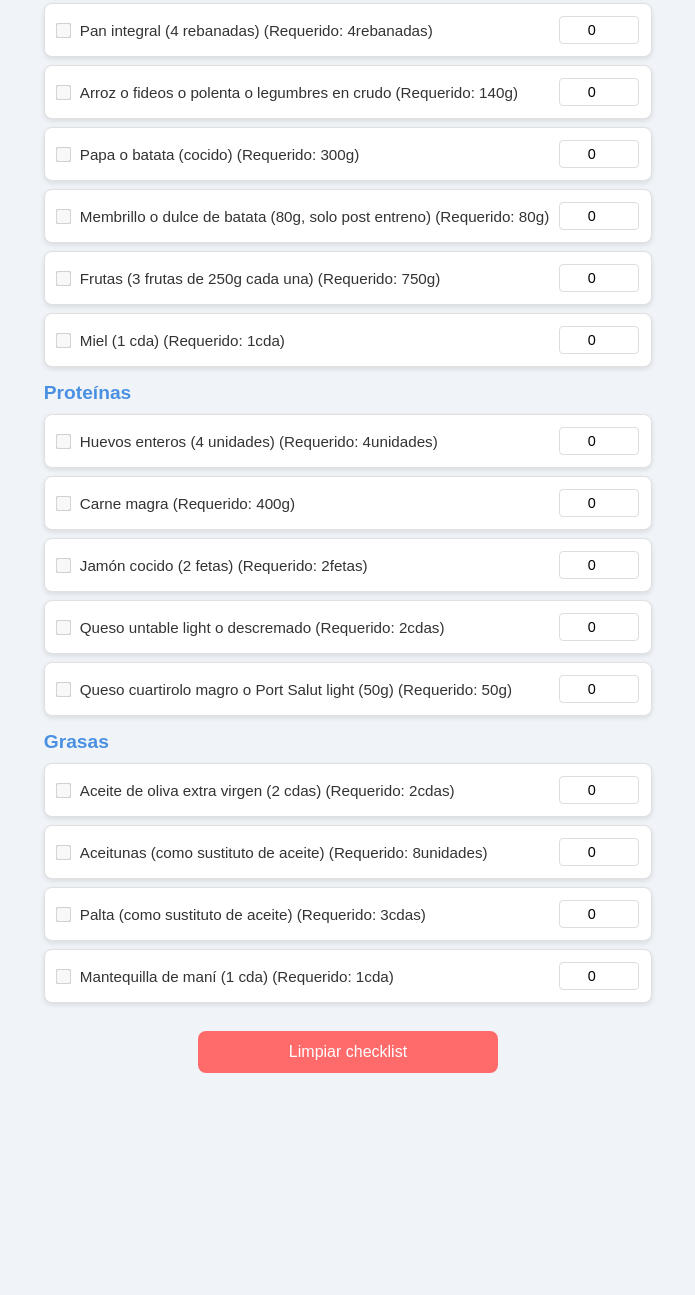
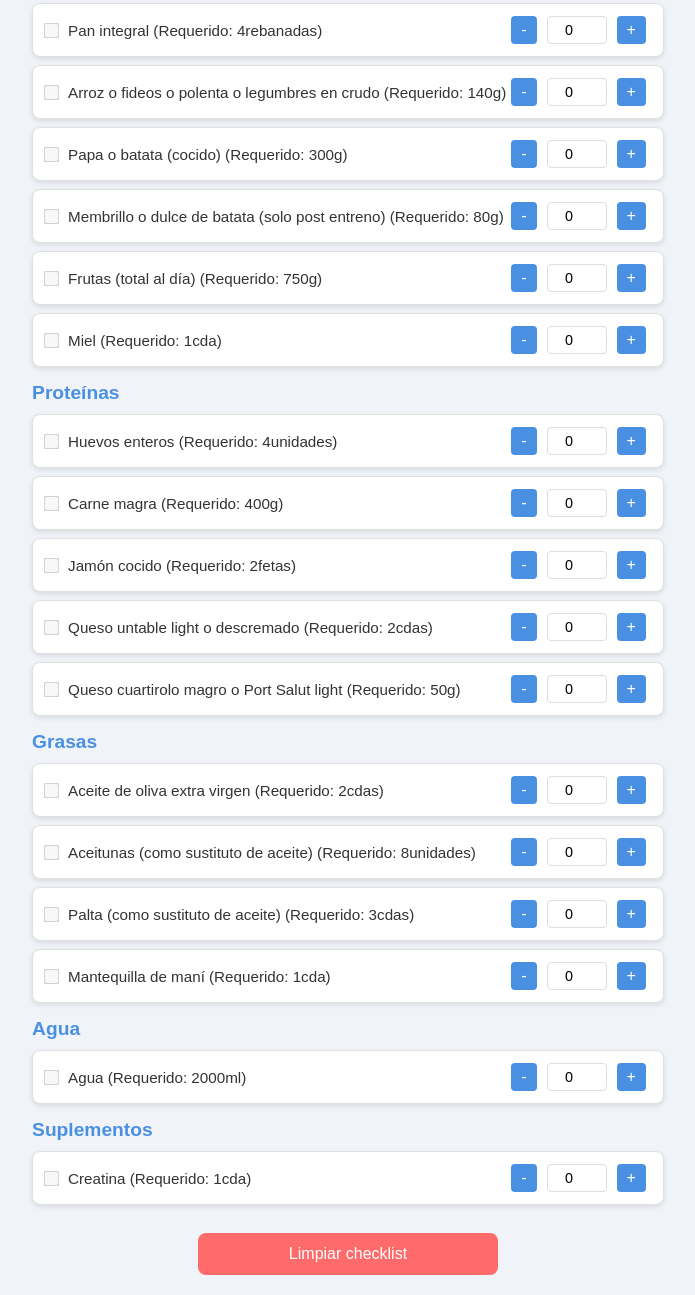
Before and after one commit to nicomauvecin/nutri-app, a plain HTML site: page index.html in a window 1280 px wide. Shown: the part 326-1621 px from the top of the page, without its empty margins (292-987 px from the left). Before the commit the page ends 1419 px from the top, so only its background shows below. Drawn offline with Linux system fonts and the light colour scheme.

Commit message:
new changes

```diff
--- a/index.html
+++ b/index.html
@@ -19,6 +19,12 @@
 
         <h3>Grasas</h3>
         <ul id="fats"></ul>
+
+        <h3>Agua</h3>
+        <ul id="water"></ul>
+
+        <h3>Suplementos</h3>
+        <ul id="supplements"></ul>
     </div>
 
     <button id="resetButton">Limpiar checklist</button> <!-- Botón para limpiar la plantilla -->
--- a/script.js
+++ b/script.js
@@ -1,27 +1,33 @@
 const foods = {
     carbohydrates: [
-        { name: "Yogur descremado (1 vaso de 200cc)", requiredAmount: 200, unit: "ml", consumed: 0 },
-        { name: "Leche descremada (1 taza o vaso de 200cc)", requiredAmount: 200, unit: "ml", consumed: 0 },
-        { name: "Granola o quínoa pop (50g)", requiredAmount: 50, unit: "g", consumed: 0 },
-        { name: "Pan integral (4 rebanadas)", requiredAmount: 4, unit: "rebanadas", consumed: 0 },
-        { name: "Arroz o fideos o polenta o legumbres en crudo", requiredAmount: 140, unit: "g", consumed: 0 },
-        { name: "Papa o batata (cocido)", requiredAmount: 300, unit: "g", consumed: 0 },
-        { name: "Membrillo o dulce de batata (80g, solo post entreno)", requiredAmount: 80, unit: "g", consumed: 0 },
-        { name: "Frutas (3 frutas de 250g cada una)", requiredAmount: 750, unit: "g", consumed: 0 },
-        { name: "Miel (1 cda)", requiredAmount: 1, unit: "cda", consumed: 0 }
+        { name: "Yogur descremado", requiredAmount: 200, unit: "ml", consumed: 0, increment: 50 },
+        { name: "Leche descremada", requiredAmount: 200, unit: "ml", consumed: 0, increment: 50 },
+        { name: "Granola o quínoa pop", requiredAmount: 50, unit: "g", consumed: 0, increment: 50 },
+        { name: "Pan integral", requiredAmount: 4, unit: "rebanadas", consumed: 0, increment: 1 },
+        { name: "Arroz o fideos o polenta o legumbres en crudo", requiredAmount: 140, unit: "g", consumed: 0, increment: 50 },
+        { name: "Papa o batata (cocido)", requiredAmount: 300, unit: "g", consumed: 0, increment: 50 },
+        { name: "Membrillo o dulce de batata (solo post entreno)", requiredAmount: 80, unit: "g", consumed: 0, increment: 50 },
+        { name: "Frutas (total al día)", requiredAmount: 750, unit: "g", consumed: 0, increment: 50 },
+        { name: "Miel", requiredAmount: 1, unit: "cda", consumed: 0, increment: 1 }
     ],
     proteins: [
-        { name: "Huevos enteros (4 unidades)", requiredAmount: 4, unit: "unidades", consumed: 0 },
-        { name: "Carne magra", requiredAmount: 400, unit: "g", consumed: 0 },
-        { name: "Jamón cocido (2 fetas)", requiredAmount: 2, unit: "fetas", consumed: 0 },
-        { name: "Queso untable light o descremado", requiredAmount: 2, unit: "cdas", consumed: 0 },
-        { name: "Queso cuartirolo magro o Port Salut light (50g)", requiredAmount: 50, unit: "g", consumed: 0 }
+        { name: "Huevos enteros", requiredAmount: 4, unit: "unidades", consumed: 0, increment: 1 },
+        { name: "Carne magra", requiredAmount: 400, unit: "g", consumed: 0, increment: 50 },
+        { name: "Jamón cocido", requiredAmount: 2, unit: "fetas", consumed: 0, increment: 1 },
+        { name: "Queso untable light o descremado", requiredAmount: 2, unit: "cdas", consumed: 0, increment: 1 },
+        { name: "Queso cuartirolo magro o Port Salut light", requiredAmount: 50, unit: "g", consumed: 0, increment: 50 }
     ],
     fats: [
-        { name: "Aceite de oliva extra virgen (2 cdas)", requiredAmount: 2, unit: "cdas", consumed: 0 },
-        { name: "Aceitunas (como sustituto de aceite)", requiredAmount: 8, unit: "unidades", consumed: 0 },
-        { name: "Palta (como sustituto de aceite)", requiredAmount: 3, unit: "cdas", consumed: 0 },
-        { name: "Mantequilla de maní (1 cda)", requiredAmount: 1, unit: "cda", consumed: 0 }
+        { name: "Aceite de oliva extra virgen", requiredAmount: 2, unit: "cdas", consumed: 0, increment: 1 },
+        { name: "Aceitunas (como sustituto de aceite)", requiredAmount: 8, unit: "unidades", consumed: 0, increment: 1 },
+        { name: "Palta (como sustituto de aceite)", requiredAmount: 3, unit: "cdas", consumed: 0, increment: 1 },
+        { name: "Mantequilla de maní", requiredAmount: 1, unit: "cda", consumed: 0, increment: 1 }
+    ],
+    water: [
+        { name: "Agua", requiredAmount: 2000, unit: "ml", consumed: 0, increment: 500 }
+    ],
+    supplements: [
+        { name: "Creatina", requiredAmount: 1, unit: "cda", consumed: 0, increment: 1 }
     ]
 };
 
@@ -39,28 +45,49 @@ function createChecklist() {
             checkbox.disabled = true;  // Desactivado, se marcará automáticamente
             checkbox.checked = item.consumed >= item.requiredAmount;
 
-            // Nombre del alimento
+            // Nombre del alimento con la cantidad requerida
             const label = document.createElement('span');
             label.textContent = `${item.name} (Requerido: ${item.requiredAmount}${item.unit})`;
 
-            // Input para agregar cantidad consumida
-            const input = document.createElement('input');
-            input.type = 'number';
-            input.placeholder = `Consumido (${item.unit})`;
-            input.value = item.consumed;
-            input.addEventListener('change', () => {
-                const consumedAmount = parseFloat(input.value) || 0;
-                item.consumed = consumedAmount;
-                checkbox.checked = item.consumed >= item.requiredAmount;
+            // Botón para restar cantidad
+            const subtractButton = document.createElement('button');
+            subtractButton.textContent = "-";
+            subtractButton.addEventListener('click', () => {
+                item.consumed = Math.max(0, item.consumed - item.increment);
+                updateUI(item, input, checkbox);
                 saveProgress();
             });
 
+            // Input para mostrar cantidad consumida
+            const input = document.createElement('input');
+            input.type = 'number';
+            input.readOnly = true;
+            input.value = item.consumed;
+
+            // Botón para sumar cantidad
+            const addButton = document.createElement('button');
+            addButton.textContent = "+";
+            addButton.addEventListener('click', () => {
+                item.consumed += item.increment;
+                updateUI(item, input, checkbox);
+                saveProgress();
+            });
+
+            // Agregar elementos al item de la lista
             listItem.appendChild(checkbox);
             listItem.appendChild(label);
+            listItem.appendChild(subtractButton);
             listItem.appendChild(input);
+            listItem.appendChild(addButton);
             list.appendChild(listItem);
         });
     }
+}
+
+// Actualizar el estado de los elementos en la interfaz de usuario
+function updateUI(item, input, checkbox) {
+    input.value = item.consumed;
+    checkbox.checked = item.consumed >= item.requiredAmount;
 }
 
 // Mostrar la fecha actual en el subtítulo
--- a/style.css
+++ b/style.css
@@ -124,3 +124,30 @@ input[type="number"] {
         width: 70px;
     }
 }
+
+
+button {
+    background-color: #4A90E2;
+    color: #fff;
+    border: none;
+    border-radius: 4px;
+    padding: 5px 10px;
+    font-size: 1em;
+    cursor: pointer;
+    margin: 0 5px;
+    transition: background-color 0.3s;
+}
+
+button:hover {
+    background-color: #357ABD;
+}
+
+input[type="number"] {
+    width: 60px;
+    padding: 5px;
+    font-size: 0.9em;
+    border: 1px solid #ddd;
+    border-radius: 4px;
+    text-align: center;
+    margin: 0 5px;
+}
```
